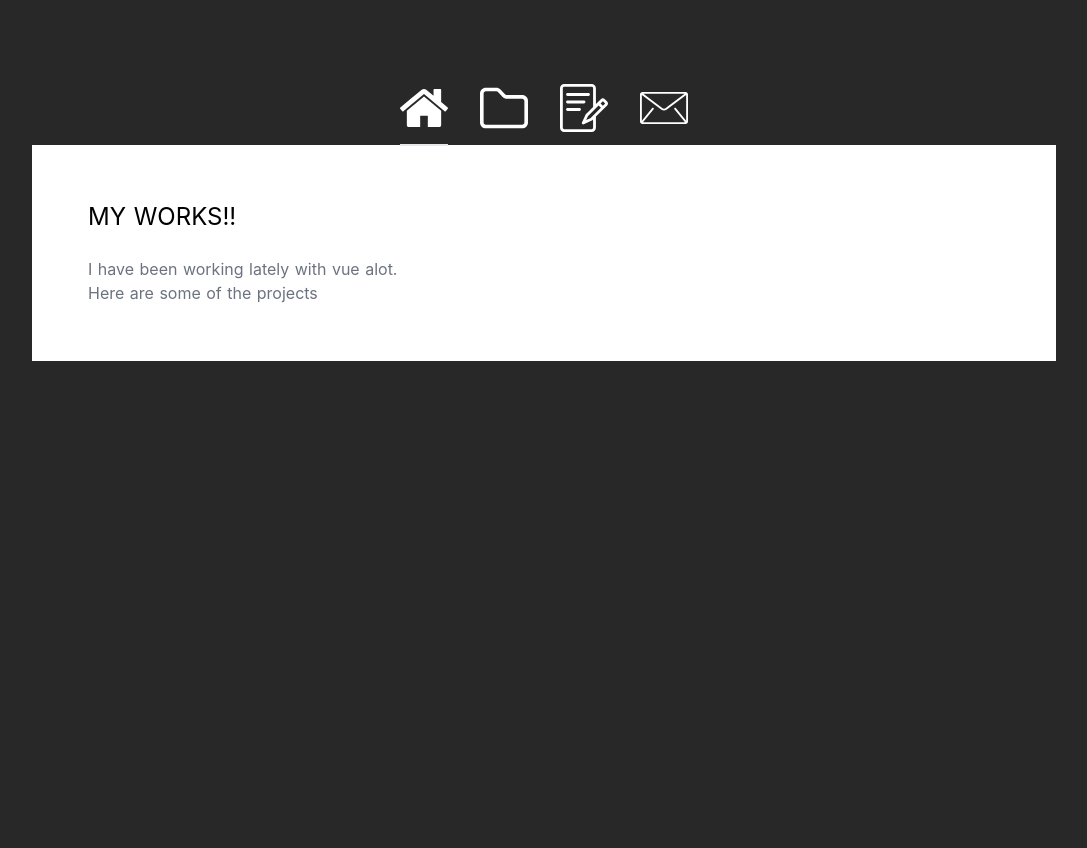
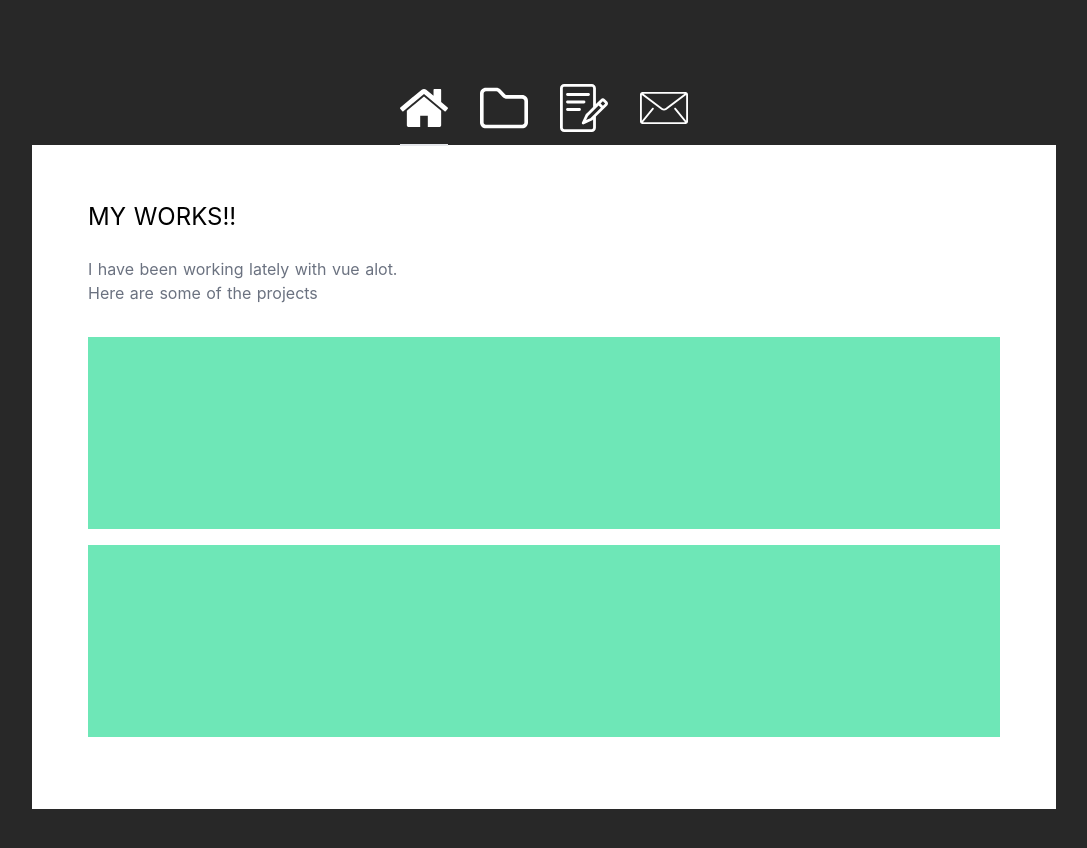
Before and after one commit to uma-victor1/portfolio, a Nuxt app: page /works in a window 1280 px wide. Shown: the top 848 px of the page, without its empty margins (96-1183 px from the left). Before the commit the page ends 800 px from the top, so only its background shows below. Built offline with nearby package versions, Linux system fonts and the light colour scheme.

Commit message:
style works

```diff
--- a/pages/works.vue
+++ b/pages/works.vue
@@ -5,7 +5,16 @@
 			I have been working lately with vue alot. <br />Here are some of the
 			projects
 		</p>
-		<div><div></div></div>
+		<div>
+			<div class="flex flex-wrap mt-8">
+				<div class="w-full mb-4 md:w-1/2 lg:w-1/3 h-48 bg-green-300"></div>
+				<div class="w-full mb-4 md:w-1/2 lg:w-1/3 h-48 bg-green-300"></div>
+				<div class="w-full mb-4 md:w-1/2 lg:w-1/3 h-48 bg-green-300"></div>
+				<div class="w-full mb-4 md:w-1/2 lg:w-1/3 h-48 bg-green-300"></div>
+				<div class="w-full mb-4 md:w-1/2 lg:w-1/3 h-48 bg-green-300"></div>
+				<div class="w-full mb-4 md:w-1/2 lg:w-1/3 h-48 bg-green-300"></div>
+			</div>
+		</div>
 	</div>
 </template>
 
```
